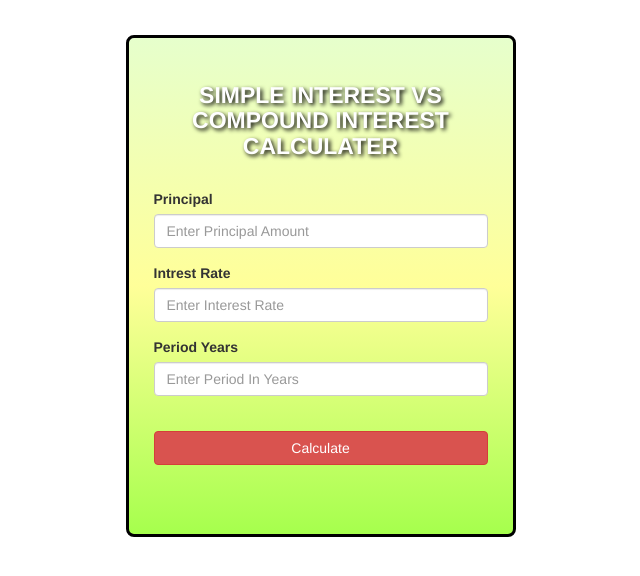
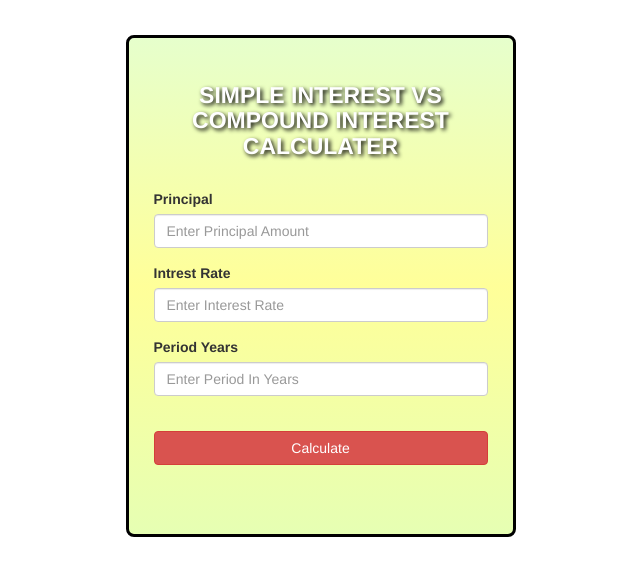
Before and after one commit to khyatipadhiyar/interest-calculator, a plain HTML site: page index.html in a window 1280 px wide. Shown: the whole page, without its empty margins (232-872 px from the left). Drawn offline with nearby package versions, Linux system fonts and the light colour scheme.

Commit message:
Update index.html

```diff
--- a/index.html
+++ b/index.html
@@ -107,7 +107,7 @@
 			margin: 10px;
 			max-width: 600px;
 			border-radius: 8px;
-			background-image: linear-gradient(#e6ffcc, #ffff99,#a6ff4d);
+			background-image: linear-gradient(#e6ffcc, #ffff99,#e6ffb3);
 		}
 
 		#result1{
```
